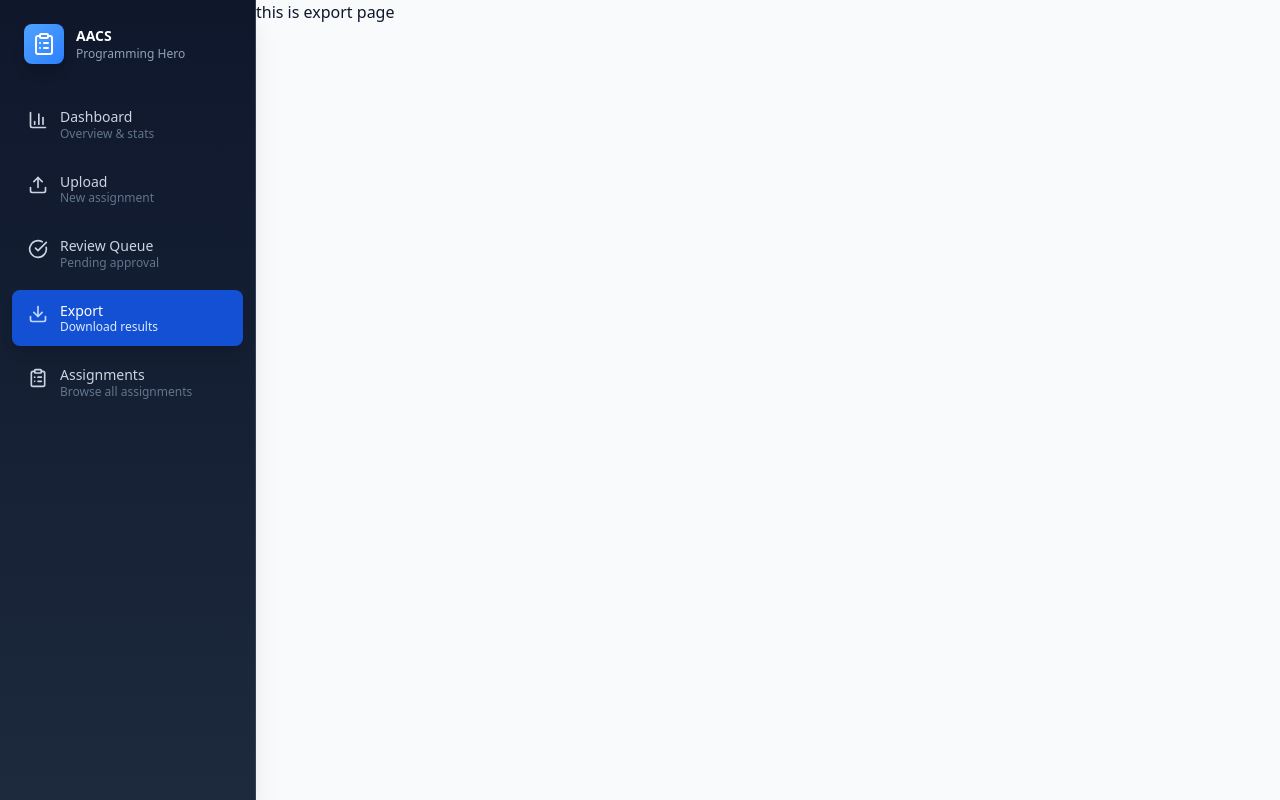
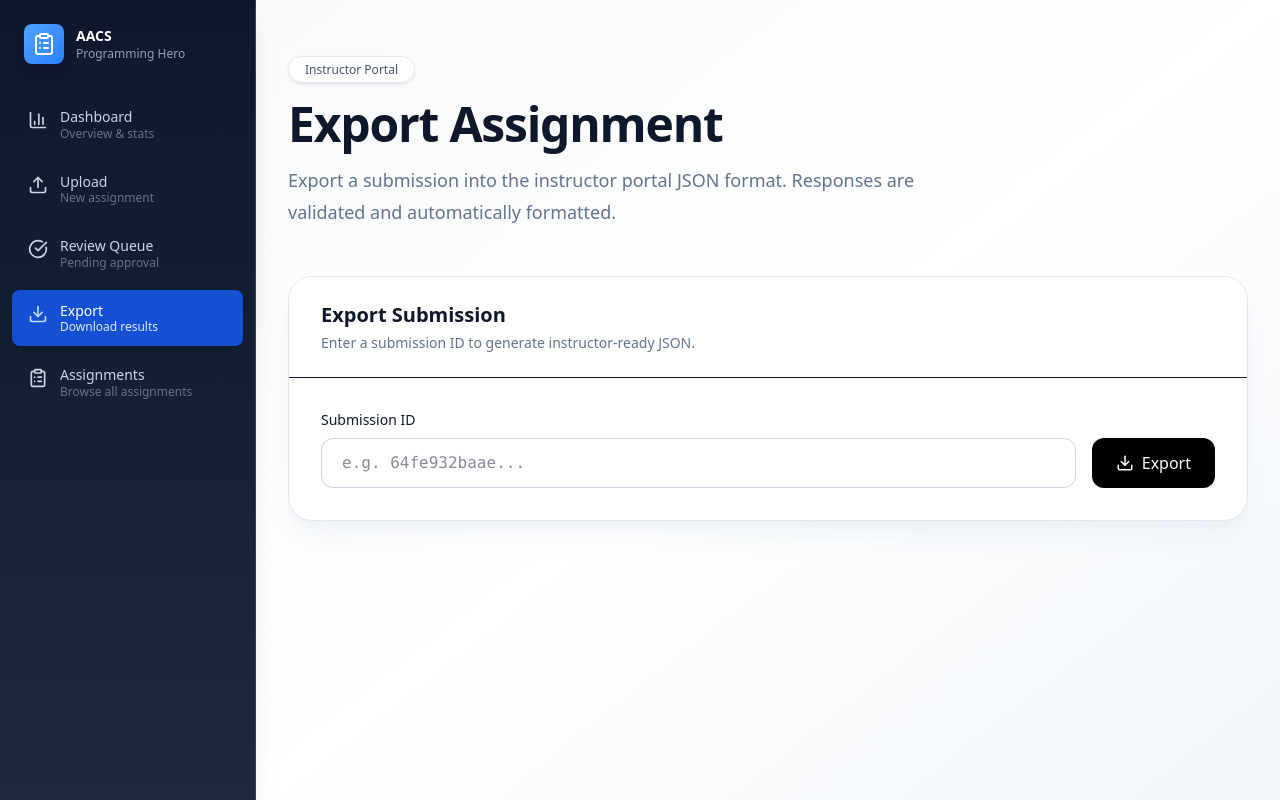
Before and after one commit to NS-Sheam/aacs, a Next.js app in the folder client/: page /export in a window 1280 px wide. Built offline with nearby package versions, Linux system fonts and the light colour scheme; no server answers.

Commit message:
refractor: export page

```diff
--- /dev/null
+++ b/client/src/app/export/exportForm.tsx
@@ -0,0 +1,174 @@
+/* eslint-disable @typescript-eslint/no-explicit-any */
+"use client";
+
+import { useState } from "react";
+import { Copy, Check, Download, FileJson } from "lucide-react";
+import { exportAssignment } from "../lib/api";
+import JsonPreview from "./preview";
+
+
+export default function ExportForm() {
+  const [submissionId, setSubmissionId] = useState("");
+  const [result, setResult] = useState<any>();
+  const [loading, setLoading] = useState(false);
+  const [error, setError] = useState("");
+  const [copied, setCopied] = useState(false);
+
+  async function handleExport() {
+    if (!submissionId.trim()) {
+      setError("Please enter a submission ID");
+      return;
+    }
+
+    setLoading(true);
+    setError("");
+
+    try {
+       const res = await exportAssignment(submissionId.trim());
+      setResult(res?.data);
+    } catch (e: any) {
+      setError(e.message);
+    } finally {
+      setLoading(false);
+    }
+  }
+
+  async function copyJSON() {
+    await navigator.clipboard.writeText(
+      JSON.stringify(result, null, 2)
+    );
+
+    setCopied(true);
+    setTimeout(() => setCopied(false), 2000);
+  }
+
+  return (
+    <div className="space-y-8">
+
+      <div className="rounded-3xl border border-slate-200 bg-white shadow-xl shadow-slate-200/40">
+
+        <div className="border-b px-8 py-6">
+          <h2 className="text-xl font-semibold">
+            Export Submission
+          </h2>
+
+          <p className="mt-1 text-sm text-slate-500">
+            Enter a submission ID to generate instructor-ready JSON.
+          </p>
+        </div>
+
+        <div className="p-8">
+
+          <label className="mb-2 block text-sm font-medium">
+            Submission ID
+          </label>
+
+          <div className="flex gap-4">
+
+            <input
+              value={submissionId}
+              onChange={(e) => setSubmissionId(e.target.value)}
+              placeholder="e.g. 64fe932baae..."
+              className="
+              flex-1
+              rounded-xl
+              border
+              border-slate-300
+              px-5
+              py-3
+              font-mono
+              outline-none
+              transition
+              focus:border-black
+              focus:ring-4
+              focus:ring-slate-200"
+            />
+
+            <button
+              onClick={handleExport}
+              disabled={loading}
+              className="
+              flex
+              items-center
+              gap-2
+              rounded-xl
+              bg-black
+              px-6
+              py-3
+              text-white
+              transition
+              hover:opacity-90
+              disabled:opacity-60"
+            >
+              <Download size={18} />
+              {loading ? "Exporting..." : "Export"}
+            </button>
+
+          </div>
+
+          {error && (
+            <div className="mt-4 rounded-xl bg-red-50 p-4 text-red-600">
+              {error}
+            </div>
+          )}
+        </div>
+      </div>
+
+      {result && (
+        <div className="overflow-hidden rounded-3xl border border-slate-200 bg-white shadow-xl shadow-slate-200/40">
+
+          <div className="flex items-center justify-between border-b px-8 py-5">
+
+            <div className="flex items-center gap-3">
+
+              <div className="rounded-xl bg-slate-100 p-3">
+                <FileJson size={22} />
+              </div>
+
+              <div>
+                <h3 className="font-semibold">
+                  JSON Export
+                </h3>
+
+                <p className="text-sm text-slate-500">
+                  Ready for instructor portal
+                </p>
+              </div>
+
+            </div>
+
+            <button
+              onClick={copyJSON}
+              className="
+              flex
+              items-center
+              gap-2
+              rounded-lg
+              border
+              px-4
+              py-2
+              hover:bg-slate-50"
+            >
+              {copied ? (
+                <>
+                  <Check size={18} />
+                  Copied
+                </>
+              ) : (
+                <>
+                  <Copy size={18} />
+                  Copy JSON
+                </>
+              )}
+            </button>
+
+          </div>
+
+          <div className="p-10">
+            <JsonPreview data={result} />
+          </div>
+        </div>
+      )}
+    </div>
+  );
+}
--- /dev/null
+++ b/client/src/app/export/loading.tsx
@@ -0,0 +1,17 @@
+export default function Loading() {
+  return (
+    <div className="mx-auto max-w-6xl p-10">
+
+      <div className="animate-pulse space-y-6">
+
+        <div className="h-10 w-80 rounded bg-slate-200" />
+
+        <div className="h-64 rounded-3xl bg-slate-200" />
+
+        <div className="h-96 rounded-3xl bg-slate-200" />
+
+      </div>
+
+    </div>
+  );
+}
--- a/client/src/app/export/page.tsx
+++ b/client/src/app/export/page.tsx
@@ -1,10 +1,27 @@
+import ExportForm from "./exportForm";
 
-const Export = () => {
-    return (
-        <div>
-            this is export page
+export default function ExportPage() {
+  return (
+    <main className="min-h-screen bg-linear-to-br from-slate-50 via-white to-slate-100">
+      <div className="mx-auto max-w-6xl px-8 py-14">
+
+        <div className="mb-12">
+          <span className="rounded-full border border-slate-200 bg-white px-4 py-1 text-xs font-medium text-slate-600 shadow-sm">
+            Instructor Portal
+          </span>
+
+          <h1 className="mt-5 text-5xl font-bold tracking-tight text-slate-900">
+            Export Assignment
+          </h1>
+
+          <p className="mt-4 max-w-2xl text-slate-500 text-lg leading-8">
+            Export a submission into the instructor portal JSON format.
+            Responses are validated and automatically formatted.
+          </p>
         </div>
-    );
-};
 
-export default Export;
+        <ExportForm />
+      </div>
+    </main>
+  );
+}
--- /dev/null
+++ b/client/src/app/export/preview.tsx
@@ -0,0 +1,34 @@
+"use client";
+
+import dynamic from "next/dynamic";
+
+const Editor = dynamic(() => import("@monaco-editor/react"), {
+  ssr: false,
+});
+
+interface JsonPreviewProps {
+  data: unknown;
+}
+
+export default function JsonPreview({ data }: JsonPreviewProps) {
+  return (
+    <Editor
+      height="650px"
+      defaultLanguage="json"
+      value={JSON.stringify(data, null, 2)}
+      theme="light"
+      options={{
+        readOnly: true,
+        minimap: { enabled: true },
+        fontSize: 14,
+        scrollBeyondLastLine: false,
+        wordWrap: "on",
+        automaticLayout: true,
+        formatOnPaste: true,
+        formatOnType: true,
+        folding: true,
+        renderWhitespace: "selection",
+      }}
+    />
+  );
+}
--- a/client/src/app/lib/api.ts
+++ b/client/src/app/lib/api.ts
@@ -67,3 +67,7 @@ export const createAssignment=async (assignment: AssignmentUpload): Promise<{ su
 export const getSubmissionStatus = async (submissionId: string): Promise<any> => {
   return apiFetch(`/api/v1/submissions/${submissionId}/status`);
 }
+
+export const exportAssignment=async (submissionId: string): Promise<any> => {
+  return apiFetch(`/api/v1/results/${submissionId}/export`);
+}
```
